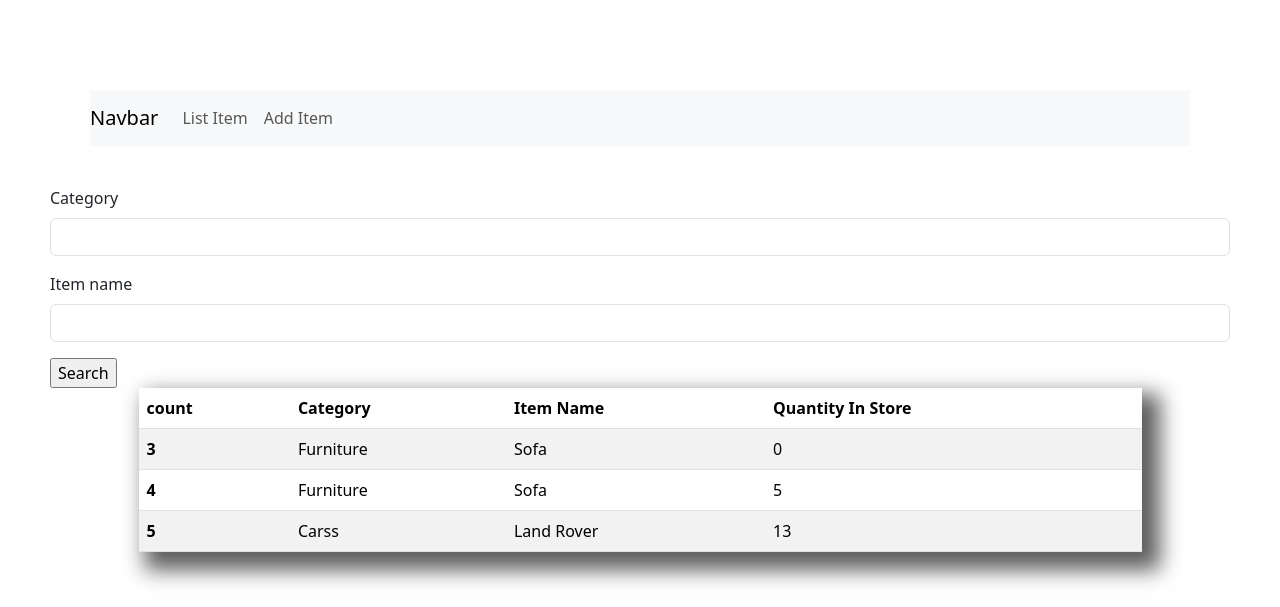
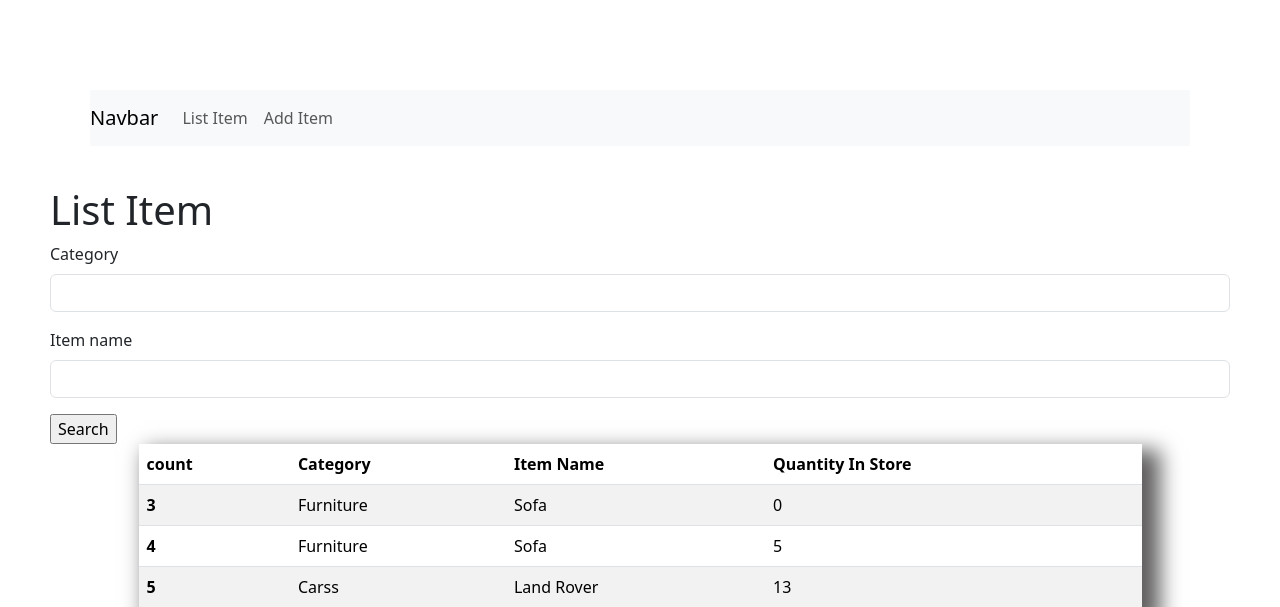
Before and after one commit to md4648/Django_IMS, a Django app: page / in a window 1280 px wide. Shown: the top 607 px of the page. Run offline with Django 5.2, Linux system fonts and the light colour scheme; data comes from the database, SQL or seed files in the repository; some libraries are stand-ins or nearby versions.

Commit message:
add item list title

```diff
--- a/templates/index.html
+++ b/templates/index.html
@@ -22,7 +22,7 @@
 <body>
 
   {% include 'navbar.html' %}
-
+   <h1>List Item</h1>
   <form method="POST" action="/">
     {%csrf_token%}
 
```
